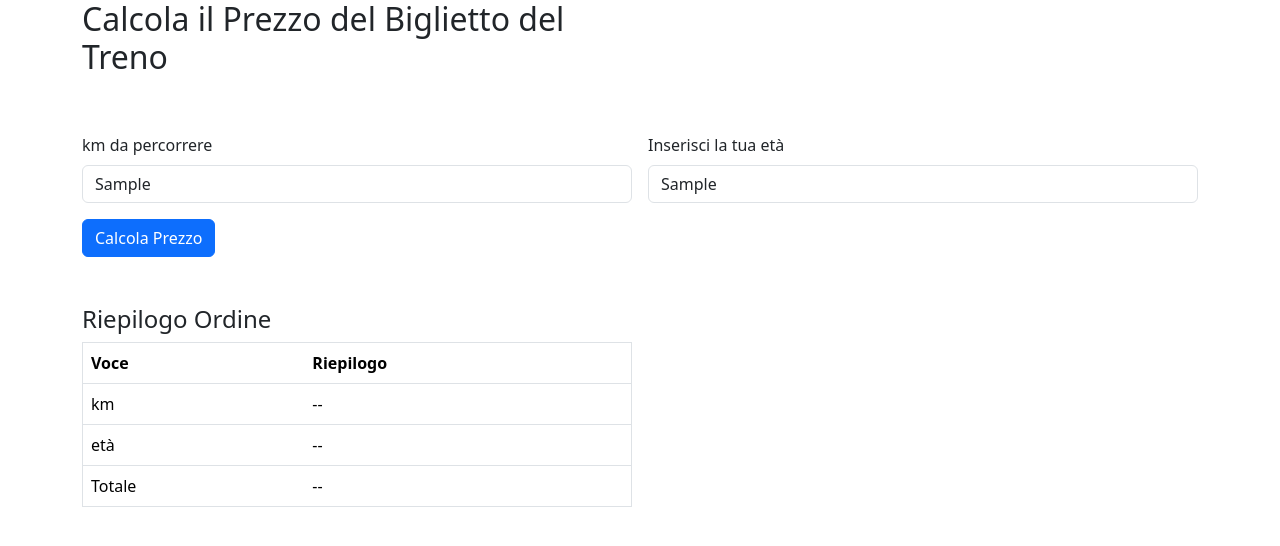
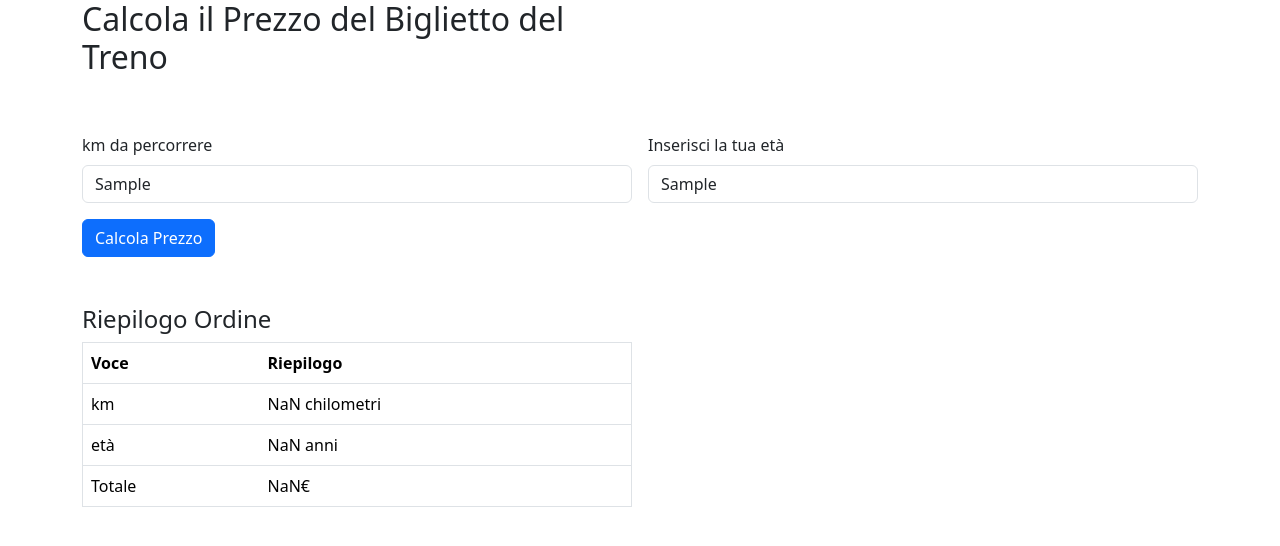
Before and after one commit to AndreaOffredi/js-biglietto-treno-form, a plain HTML site: page index.html in a window 1280 px wide. Both pictures are taken after typing "Sample", "Sample" into the empty fields and a click on the button "Calcola Prezzo". Drawn offline with nearby package versions, Linux system fonts and the light colour scheme.

Commit message:
ADD: output HTML

```diff
--- a/app.js
+++ b/app.js
@@ -1,15 +1,19 @@
-// denominazione variabili
-let buttonElement
+// 1) denominazione variabili
 let formElement
 let prezzoBiglietto
 let sconto
 let prezzoTotale
+let outputKmElement
+let outputEtaElement
+let outputPrezzoElement
 
-// Richiamo variabili dal DOM e assegnazione
-buttonElement = document.getElementById('calcola')
+// 2) Richiamo variabili dal DOM e assegnazione
 formElement = document.getElementById('form-km')
+outputKmElement = document.getElementById ('output-km')
+outputEtaElement = document.getElementById ('output-eta')
+outputPrezzoElement = document.getElementById ('output-prezzo')
 
-// recupero input dal DOM
+// 3) recupero input dal DOM
 const inputKmElement = document.getElementById('km')
 const inputEtaElement = document.getElementById('eta')
 
@@ -35,10 +39,17 @@ formElement.addEventListener('submit', function (event){
 
     } else if (eta > 65) {
         sconto = prezzoBiglietto * 0.40
+
     } else {
         sconto = 0
     }
 
     // calcoliamo il prezzo del biglietto
     prezzoTotale = prezzoBiglietto - sconto
+    console.log(prezzoTotale)
+
+    // creiamo i tre output per il riepilogo
+    outputKmElement.innerHTML = km + ' chilometri'
+    outputEtaElement.innerHTML = eta + ' anni'
+    outputPrezzoElement.innerHTML = prezzoTotale + '€'
 })
--- a/index.html
+++ b/index.html
@@ -64,15 +64,15 @@
                             <tbody>
                                 <tr>
                                     <td>km</td>
-                                    <td>--</td>
+                                    <td id="output-km">--</td>
                                 </tr>
                                 <tr>
                                     <td>età</td>
-                                    <td>--</td>
+                                    <td id="output-eta">--</td>
                                 </tr>
                                 <tr>
                                     <td>Totale</td>
-                                    <td>--</td>
+                                    <td id="output-prezzo">--</td>
                                 </tr>
                             </tbody>
                         </table>
```
